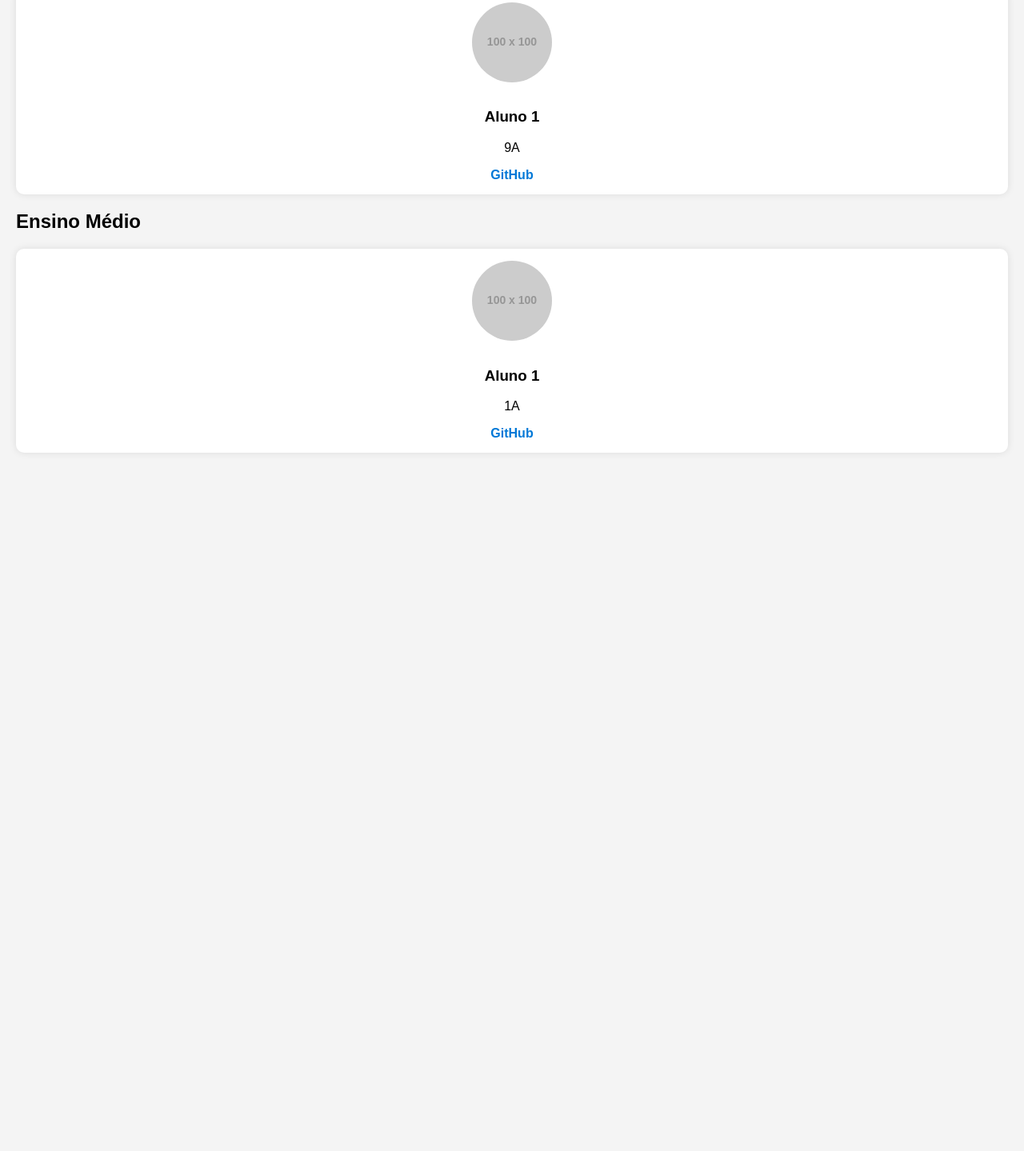
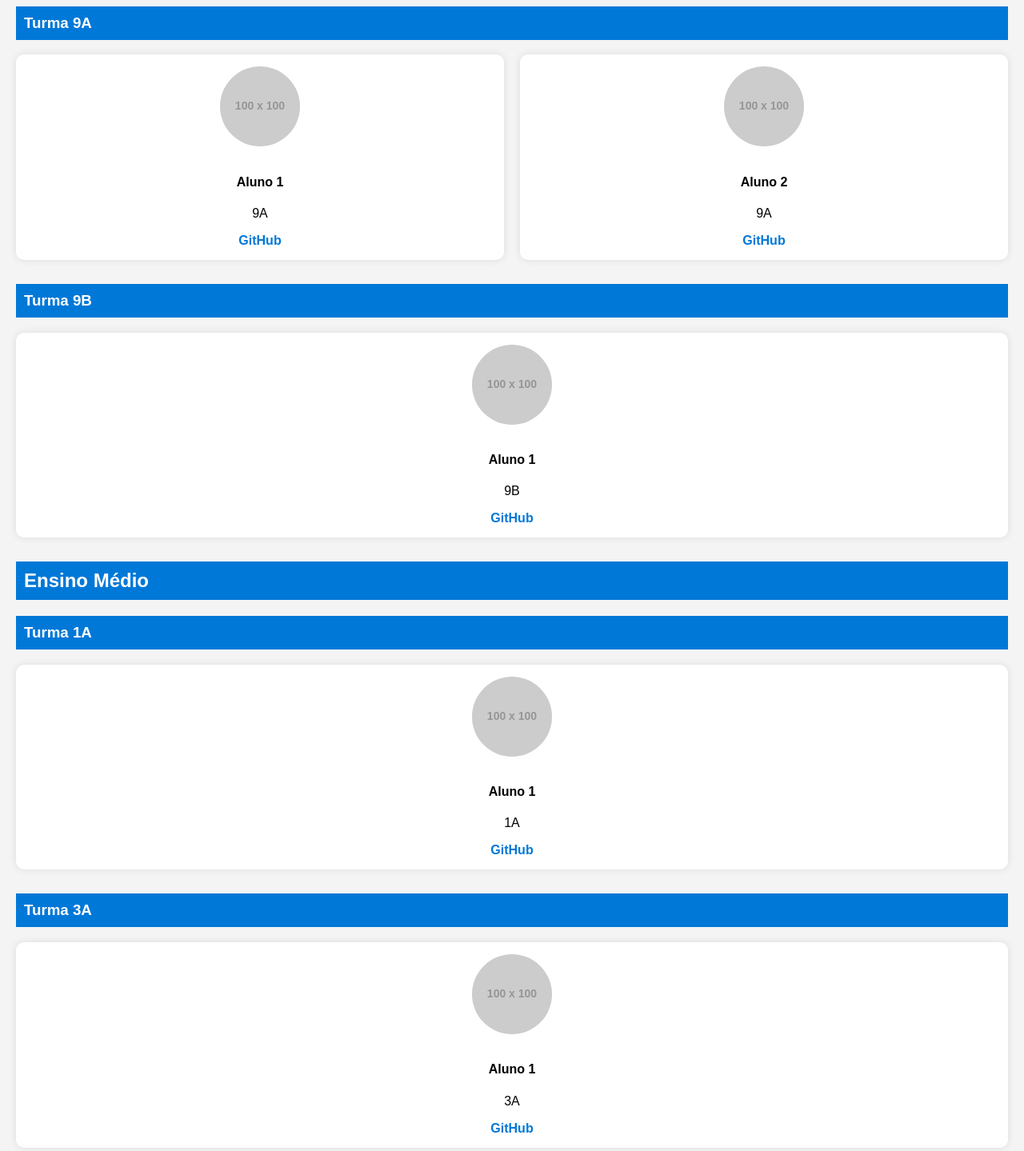
Before and after one commit to Inferdes/COLEGIO-EDITH, a plain HTML site: page trabalhos.html in a window 1280 px wide. Shown: the part 228-1667 px from the top of the page at 80% size. Before the commit the page ends 814 px from the top, so only its background shows below. Drawn offline with Linux system fonts and the light colour scheme; placeholder pictures from the web are drawn by us.

Commit message:
2 fase - turmas

```diff
--- a/trabalhos.css
+++ b/trabalhos.css
@@ -27,10 +27,16 @@ header nav a:hover {
 .container {
     padding: 20px;
 }
+h2, h3 {
+    background-color: #0078d7;
+    color: white;
+    padding: 10px;
+}
 .trabalhos {
     display: grid;
     grid-template-columns: repeat(auto-fit, minmax(300px, 1fr));
     gap: 20px;
+    margin-bottom: 30px;
 }
 .card {
     background: white;
--- a/trabalhos.html
+++ b/trabalhos.html
@@ -18,30 +18,64 @@
         <!-- Trabalhos do Fundamental -->
         <section id="fundamental">
             <h2>Ensino Fundamental</h2>
+
+            <!-- Turma 9A -->
+            <h3>Turma 9A</h3>
             <div class="trabalhos">
-                <!-- Exemplo de card de aluno -->
                 <div class="card">
                     <img src="https://via.placeholder.com/100" alt="Foto do Aluno">
-                    <h3>Aluno 1</h3>
+                    <h4>Aluno 1</h4>
                     <p>9A</p>
                     <a href="https://github.com/aluno1" target="_blank">GitHub</a>
                 </div>
-                <!-- Adicione mais cards -->
+                <div class="card">
+                    <img src="https://via.placeholder.com/100" alt="Foto do Aluno">
+                    <h4>Aluno 2</h4>
+                    <p>9A</p>
+                    <a href="https://github.com/aluno2" target="_blank">GitHub</a>
+                </div>
+                <!-- Adicione mais cards para os alunos -->
+            </div>
+
+            <!-- Turma 9B -->
+            <h3>Turma 9B</h3>
+            <div class="trabalhos">
+                <div class="card">
+                    <img src="https://via.placeholder.com/100" alt="Foto do Aluno">
+                    <h4>Aluno 1</h4>
+                    <p>9B</p>
+                    <a href="https://github.com/aluno3" target="_blank">GitHub</a>
+                </div>
+                <!-- Adicione mais cards para os alunos -->
             </div>
         </section>
 
         <!-- Trabalhos do Médio -->
         <section id="medio">
             <h2>Ensino Médio</h2>
+
+            <!-- Turma 1A -->
+            <h3>Turma 1A</h3>
             <div class="trabalhos">
-                <!-- Exemplo de card de aluno -->
                 <div class="card">
                     <img src="https://via.placeholder.com/100" alt="Foto do Aluno">
-                    <h3>Aluno 1</h3>
+                    <h4>Aluno 1</h4>
                     <p>1A</p>
-                    <a href="https://github.com/aluno1" target="_blank">GitHub</a>
+                    <a href="https://github.com/aluno4" target="_blank">GitHub</a>
                 </div>
-                <!-- Adicione mais cards -->
+                <!-- Adicione mais cards para os alunos -->
+            </div>
+
+            <!-- Turma 3A -->
+            <h3>Turma 3A</h3>
+            <div class="trabalhos">
+                <div class="card">
+                    <img src="https://via.placeholder.com/100" alt="Foto do Aluno">
+                    <h4>Aluno 1</h4>
+                    <p>3A</p>
+                    <a href="https://github.com/aluno5" target="_blank">GitHub</a>
+                </div>
+                <!-- Adicione mais cards para os alunos -->
             </div>
         </section>
     </div>
```
